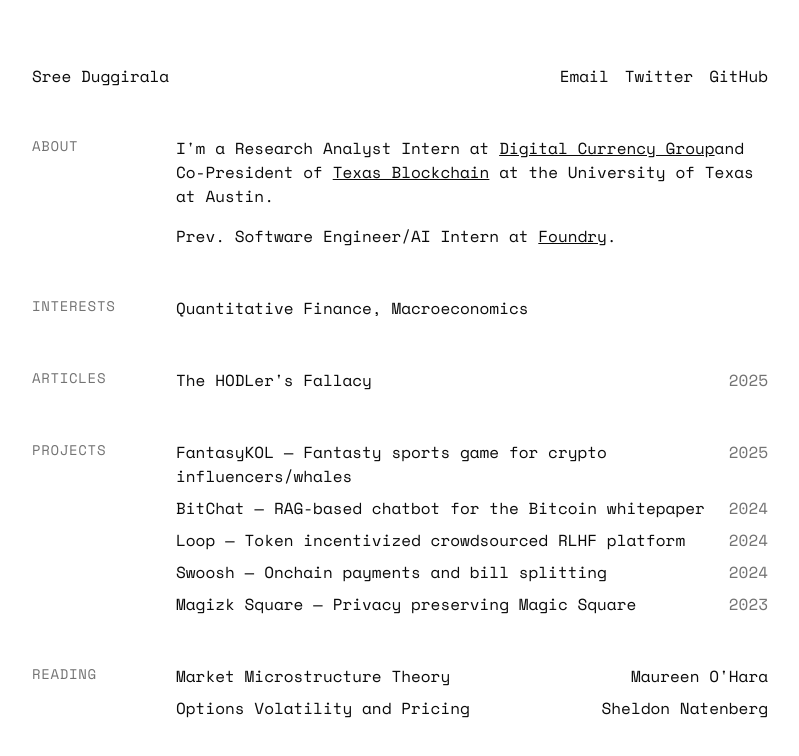
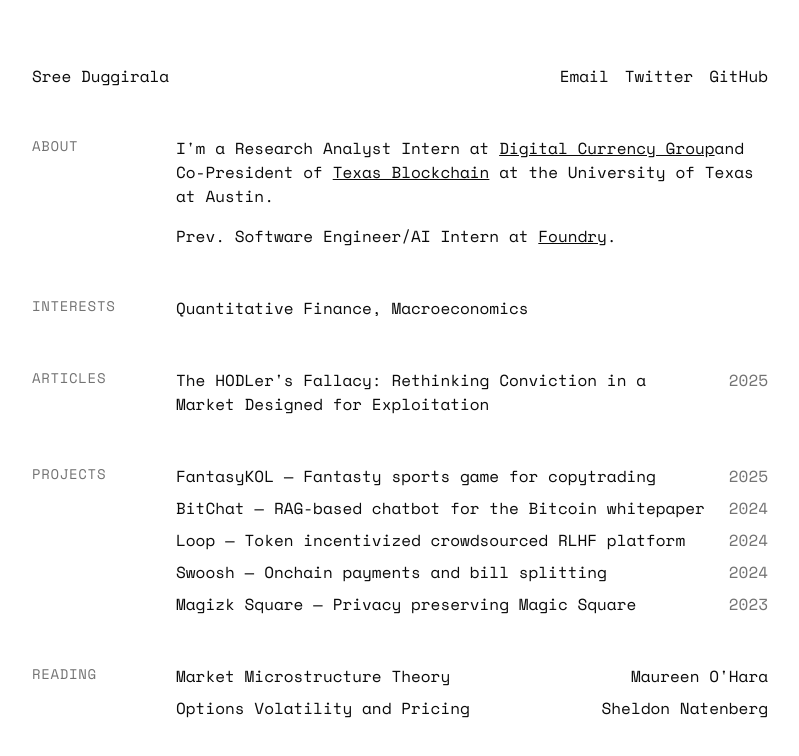
Before and after one commit to sreeduggirala/website, a Next.js app: page / in a window 1280 px wide. Shown: the top 756 px of the page, without its empty margins (240-1039 px from the left). Built offline with nearby package versions, Linux system fonts and the light colour scheme.

Commit message:
update names

```diff
--- a/app/page.tsx
+++ b/app/page.tsx
@@ -56,7 +56,7 @@ export default function Home() {
         <div className="content space-y-2">
           {[
             {
-              title: "The HODLer's Fallacy",
+              title: "The HODLer's Fallacy: Rethinking Conviction in a Market Designed for Exploitation",
               year: "2025",
               link: "https://mirror.xyz/sreevanth.eth/6unQ_oX9sQFkvjPi3yehVi6M7Ak2t1V5hzyWYs9yUi4",
             },
@@ -77,7 +77,7 @@ export default function Home() {
         <div className="content space-y-2">
           {[
             {
-              name: "FantasyKOL — Fantasty sports game for crypto influencers/whales",
+              name: "FantasyKOL — Fantasty sports game for copytrading",
               year: "2025",
               link: "https://github.com/sreeduggirala/ethdenver2025",
             },
```
